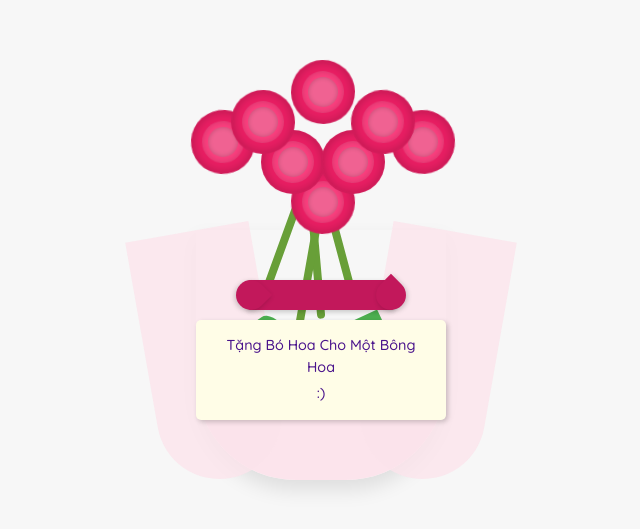
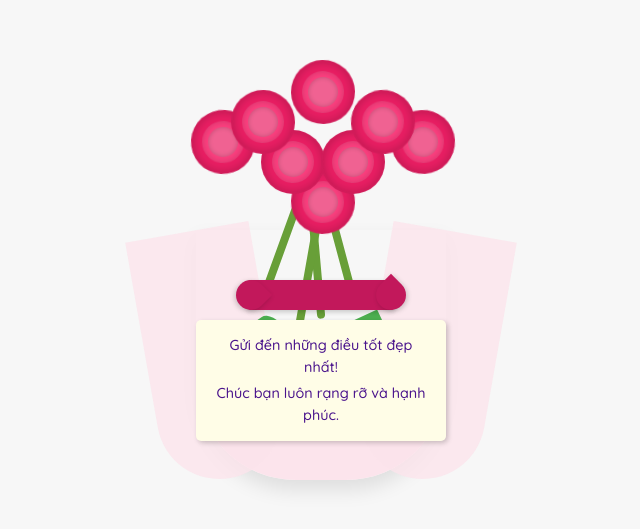
Before and after one commit to sang2k10/hello, a plain HTML site: page index.html in a window 1280 px wide. Shown: the part 145-674 px from the top of the page, without its empty margins (319-959 px from the left). Drawn offline with Linux system fonts and the light colour scheme.

Commit message:
Update HTML language and title text

```diff
--- a/index.html
+++ b/index.html
@@ -1,9 +1,9 @@
 <!DOCTYPE html>
-<html lang="vi">
+<html lang="en">
 <head>
     <meta charset="UTF-8">
     <meta name="viewport" content="width=device-width, initial-scale=1.0">
-    <title>Bó Hoa Tặng cho Một Bông Hoa</title>
+    <title>Bó Hoa Hồng Tặng Bạn</title>
     <link rel="preconnect" href="https://fonts.googleapis.com">
     <link rel="preconnect" href="https://fonts.gstatic.com" crossorigin>
     <link href="https://fonts.googleapis.com/css2?family=Quicksand:wght@500;700&display=swap" rel="stylesheet">
@@ -34,8 +34,8 @@
                 <div class="wrapper"></div>
                 <div class="ribbon"></div>
                 <div class="message-card">
-                    <p>Tặng Bó Hoa Cho Một Bông Hoa</p>
-                    <p>:)</p>
+                    <p>Gửi đến những điều tốt đẹp nhất!</p>
+                    <p>Chúc bạn luôn rạng rỡ và hạnh phúc.</p>
                 </div>
             </div>
         </div>
```
